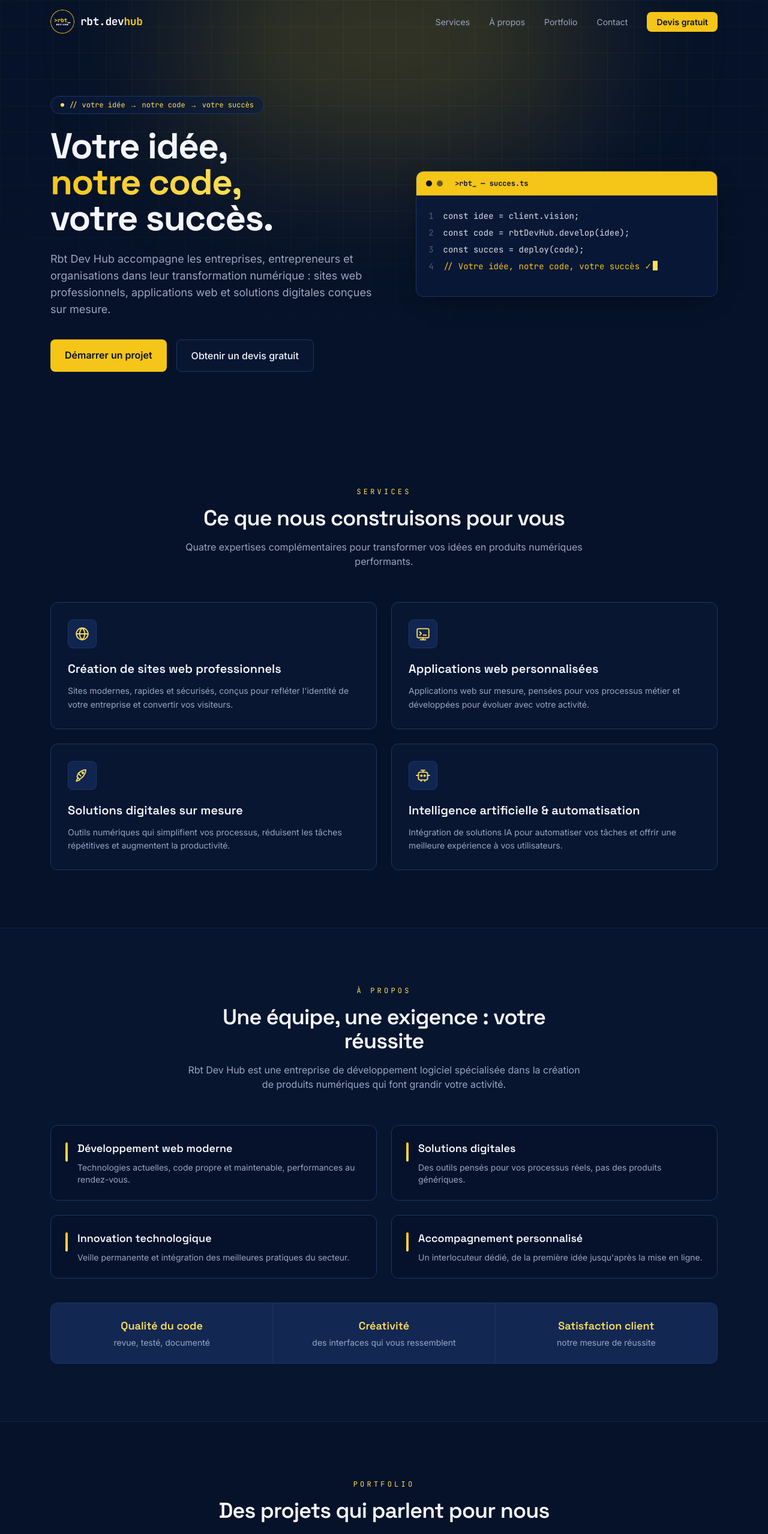
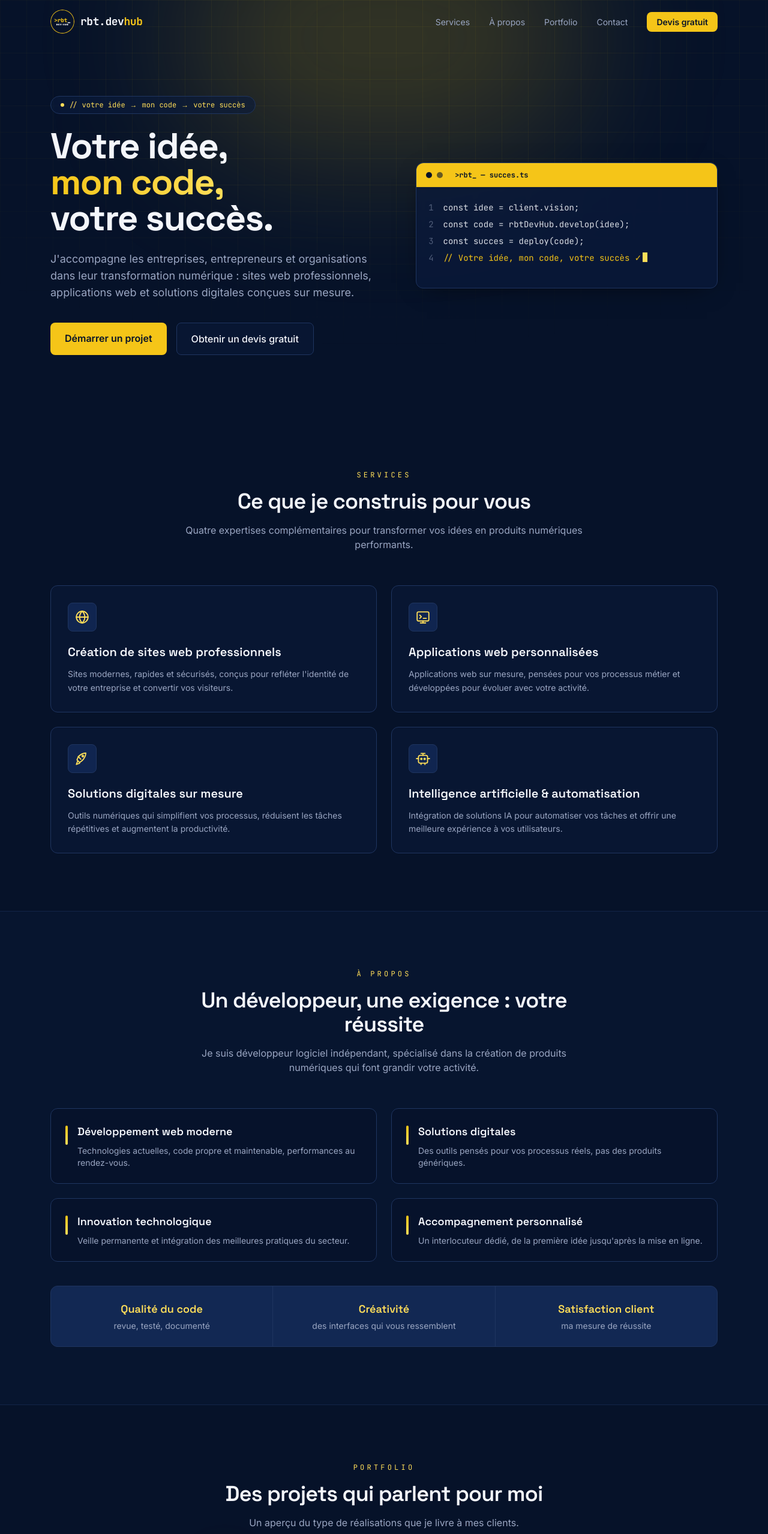
Before and after one commit to Rabutin-12/rbtdevhub, a Next.js app: page / in a window 1280 px wide. Shown: the top 2558 px of the page at 60% size. Built offline with nearby package versions, Linux system fonts and the light colour scheme.

Commit message:
update & remove entreprise

```diff
--- a/app/layout.tsx
+++ b/app/layout.tsx
@@ -23,11 +23,11 @@ const mono = JetBrains_Mono({
 export const metadata: Metadata = {
   metadataBase: new URL("https://rbtdevhub.com"),
   title: {
-    default: "Rbt Dev Hub — Votre idée, notre code, votre succès",
+    default: "Rbt Dev Hub — Votre idée, mon code, votre succès",
     template: "%s | Rbt Dev Hub",
   },
   description:
-    "Rbt Dev Hub accompagne les entreprises, entrepreneurs et organisations dans leur transformation numérique : sites web professionnels, applications web et solutions digitales sur mesure.",
+    "Développeur web indépendant, j'accompagne les entreprises, entrepreneurs et organisations dans leur transformation numérique : sites web professionnels, applications web et solutions digitales sur mesure.",
   keywords: [
     "développement web",
     "création de site web",
@@ -39,7 +39,7 @@ export const metadata: Metadata = {
   openGraph: {
     title: "Rbt Dev Hub — Développement web & solutions digitales",
     description:
-      "Votre idée, notre code, votre succès. Sites web professionnels, applications web et solutions digitales sur mesure.",
+      "Votre idée, mon code, votre succès. Sites web professionnels, applications web et solutions digitales sur mesure.",
     type: "website",
     locale: "fr_FR",
     siteName: "Rbt Dev Hub",
@@ -48,7 +48,7 @@ export const metadata: Metadata = {
         url: "/couverture.png",
         width: 924,
         height: 308,
-        alt: "Rbt Dev Hub — votre idée, notre code, votre succès",
+        alt: "Rbt Dev Hub — votre idée, mon code, votre succès",
       },
     ],
   },
@@ -56,7 +56,7 @@ export const metadata: Metadata = {
     card: "summary_large_image",
     title: "Rbt Dev Hub — Développement web & solutions digitales",
     description:
-      "Votre idée, notre code, votre succès. Demandez votre devis gratuit.",
+      "Votre idée, mon code, votre succès. Demandez votre devis gratuit.",
     images: ["/couverture.png"],
   },
   robots: { index: true, follow: true },
--- a/components/About.tsx
+++ b/components/About.tsx
@@ -23,7 +23,7 @@ const pillars = [
 const values = [
   { label: "Qualité du code", detail: "revue, testé, documenté" },
   { label: "Créativité", detail: "des interfaces qui vous ressemblent" },
-  { label: "Satisfaction client", detail: "notre mesure de réussite" },
+  { label: "Satisfaction client", detail: "ma mesure de réussite" },
 ];
 
 export default function About() {
@@ -32,8 +32,8 @@ export default function About() {
       <div className="mx-auto max-w-6xl px-5">
         <SectionHeading
           eyebrow="À propos"
-          title="Une équipe, une exigence : votre réussite"
-          description="Rbt Dev Hub est une entreprise de développement logiciel spécialisée dans la création de produits numériques qui font grandir votre activité."
+          title="Un développeur, une exigence : votre réussite"
+          description="Je suis développeur logiciel indépendant, spécialisé dans la création de produits numériques qui font grandir votre activité."
         />
 
         <div className="mt-14 grid gap-6 md:grid-cols-2">
--- a/components/Contact.tsx
+++ b/components/Contact.tsx
@@ -37,7 +37,7 @@ export default function Contact() {
         <SectionHeading
           eyebrow="Contact"
           title="Parlons de votre projet"
-          description="Une question, une idée, un besoin urgent ? Écrivez-nous par le canal de votre choix."
+          description="Une question, une idée, un besoin urgent ? Écrivez-moi par le canal de votre choix."
         />
 
         <div className="mt-14 grid gap-8 lg:grid-cols-[1fr_1.2fr]">
@@ -105,7 +105,7 @@ export default function Contact() {
                     Message envoyé
                   </h3>
                   <p className="mt-2 text-sm text-muted">
-                    Merci ! Nous vous répondrons dans les plus brefs délais.
+                    Merci ! Je vous répondrai dans les plus brefs délais.
                   </p>
                   <button
                     type="button"
@@ -155,7 +155,7 @@ export default function Contact() {
                       rows={5}
                       value={form.message}
                       onChange={(e) => setForm({ ...form, message: e.target.value })}
-                      placeholder="Comment pouvons-nous vous aider ?"
+                      placeholder="Comment puis-je vous aider ?"
                       className={inputClass}
                     />
                   </div>
--- a/components/Footer.tsx
+++ b/components/Footer.tsx
@@ -41,7 +41,7 @@ export default function Footer() {
             </span>
           </p>
           <p className="mt-4 max-w-sm text-sm text-muted">
-            Votre idée, notre code, votre succès. Développement web et
+            Votre idée, mon code, votre succès. Développement web et
             solutions digitales pour entreprises, entrepreneurs et
             organisations.
           </p>
@@ -85,7 +85,7 @@ export default function Footer() {
       <div className="border-t border-line/60">
         <div className="mx-auto flex max-w-6xl flex-col items-center justify-between gap-2 px-5 py-5 text-xs text-muted sm:flex-row">
           <p>© {new Date().getFullYear()} Rbt Dev Hub. Tous droits réservés.</p>
-          <p className="font-mono">Votre idée, notre code, votre succès.</p>
+          <p className="font-mono">Votre idée, mon code, votre succès.</p>
         </div>
       </div>
     </footer>
--- a/components/Hero.tsx
+++ b/components/Hero.tsx
@@ -6,7 +6,7 @@ const codeLines = [
   "const idee = client.vision;",
   "const code = rbtDevHub.develop(idee);",
   "const succes = deploy(code);",
-  "// Votre idée, notre code, votre succès ✓",
+  "// Votre idée, mon code, votre succès ✓",
 ];
 
 export default function Hero() {
@@ -59,7 +59,7 @@ export default function Hero() {
         <div>
           <p className="inline-flex items-center gap-2 rounded-full border border-line bg-navy/60 px-4 py-1.5 font-mono text-xs text-gold-light animate-rise">
             <span className="h-1.5 w-1.5 rounded-full bg-gold-light" aria-hidden="true" />
-            {"//"} votre idée <span aria-hidden="true">→</span> notre code <span aria-hidden="true">→</span> votre succès
+            {"//"} votre idée <span aria-hidden="true">→</span> mon code <span aria-hidden="true">→</span> votre succès
           </p>
 
           <h1
@@ -68,7 +68,7 @@ export default function Hero() {
           >
             Votre idée, <br />
             <span className="bg-gradient-to-r from-gold to-gold-light bg-clip-text text-transparent">
-              notre code,
+              mon code,
             </span>{" "}
             <br />
             votre succès.
@@ -78,7 +78,7 @@ export default function Hero() {
             className="mt-6 max-w-xl text-lg text-muted animate-rise"
             style={{ animationDelay: "240ms" }}
           >
-            Rbt Dev Hub accompagne les entreprises, entrepreneurs et
+            J&apos;accompagne les entreprises, entrepreneurs et
             organisations dans leur transformation numérique : sites web
             professionnels, applications web et solutions digitales conçues
             sur mesure.
--- a/components/Portfolio.tsx
+++ b/components/Portfolio.tsx
@@ -34,8 +34,8 @@ export default function Portfolio() {
       <div className="mx-auto max-w-6xl px-5">
         <SectionHeading
           eyebrow="Portfolio"
-          title="Des projets qui parlent pour nous"
-          description="Un aperçu du type de réalisations que nous livrons à nos clients."
+          title="Des projets qui parlent pour moi"
+          description="Un aperçu du type de réalisations que je livre à mes clients."
         />
 
         <Reveal className="mt-10 flex flex-wrap justify-center gap-2.5">
--- a/components/QuoteForm.tsx
+++ b/components/QuoteForm.tsx
@@ -79,7 +79,7 @@ export default function QuoteForm() {
         <SectionHeading
           eyebrow="Devis gratuit"
           title="Obtenez votre devis gratuit"
-          description="Décrivez votre projet en quelques lignes : nous revenons vers vous sous 48 h avec une proposition personnalisée, sans engagement."
+          description="Décrivez votre projet en quelques lignes : je reviens vers vous sous 48 h avec une proposition personnalisée, sans engagement."
         />
 
         <Reveal className="mt-12">
@@ -97,8 +97,8 @@ export default function QuoteForm() {
                 Demande envoyée avec succès
               </h3>
               <p className="mx-auto mt-3 max-w-md text-sm text-muted">
-                Merci pour votre confiance. Notre équipe étudie votre projet et
-                vous répondra sous 48 heures avec une proposition personnalisée.
+                Merci pour votre confiance. J&apos;étudie votre projet et
+                vous répondrai sous 48 heures avec une proposition personnalisée.
               </p>
               <button
                 type="button"
--- a/components/Services.tsx
+++ b/components/Services.tsx
@@ -56,7 +56,7 @@ export default function Services() {
       <div className="mx-auto max-w-6xl px-5">
         <SectionHeading
           eyebrow="Services"
-          title="Ce que nous construisons pour vous"
+          title="Ce que je construis pour vous"
           description="Quatre expertises complémentaires pour transformer vos idées en produits numériques performants."
         />
 
```
